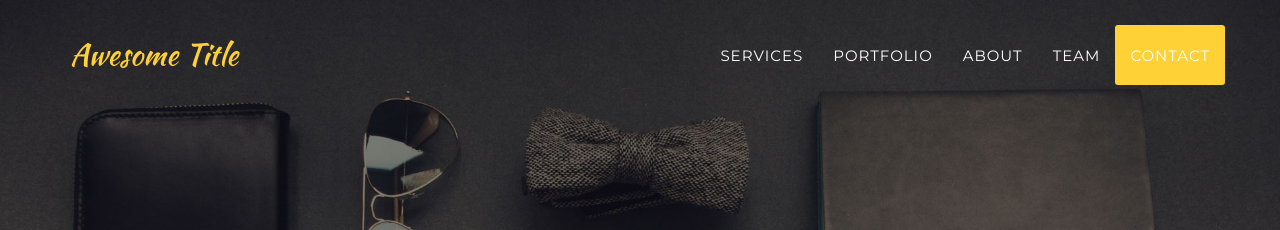
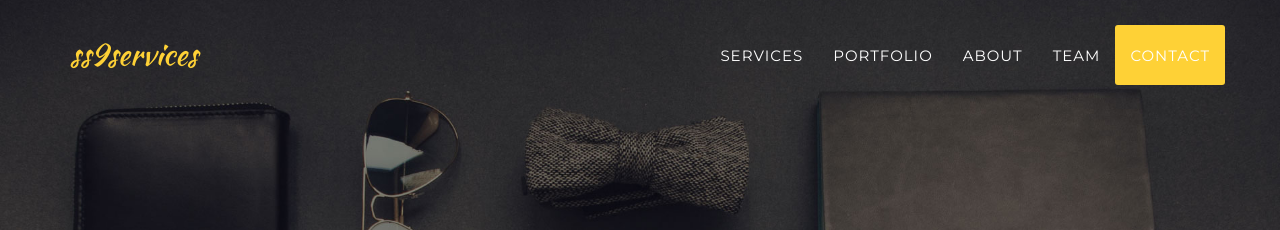
Before and after one commit to CrispyXUK/SS9-Services-Ltd, a Jekyll site: the page built from _posts/2014-07-16-project-3.markdown, in a window 1280 px wide. Shown: the top 230 px of the page. Built offline with Jekyll 4.4.1, drawn with Linux system fonts in a browser that asks for light colours; some web fonts are replaced; some of the changed text lies outside the part shown.

Commit message:
Update _config.yml

```diff
--- a/_config.yml
+++ b/_config.yml
@@ -1,9 +1,9 @@
 url: https://crispyxuk.github.io
-baseurl: /ss9services/
+baseurl: /ss9services
 
 # Site settings
-title: Awesome Title
-email: your-email@domain.com
+title: ss9services
+email: info@ss9services.co.uk
 description: "Write an awesome description for your new site here. You can edit this line in _config.yml. It will appear in your document head meta (for Google search results) and in your feed.xml site description."
 
 
```
